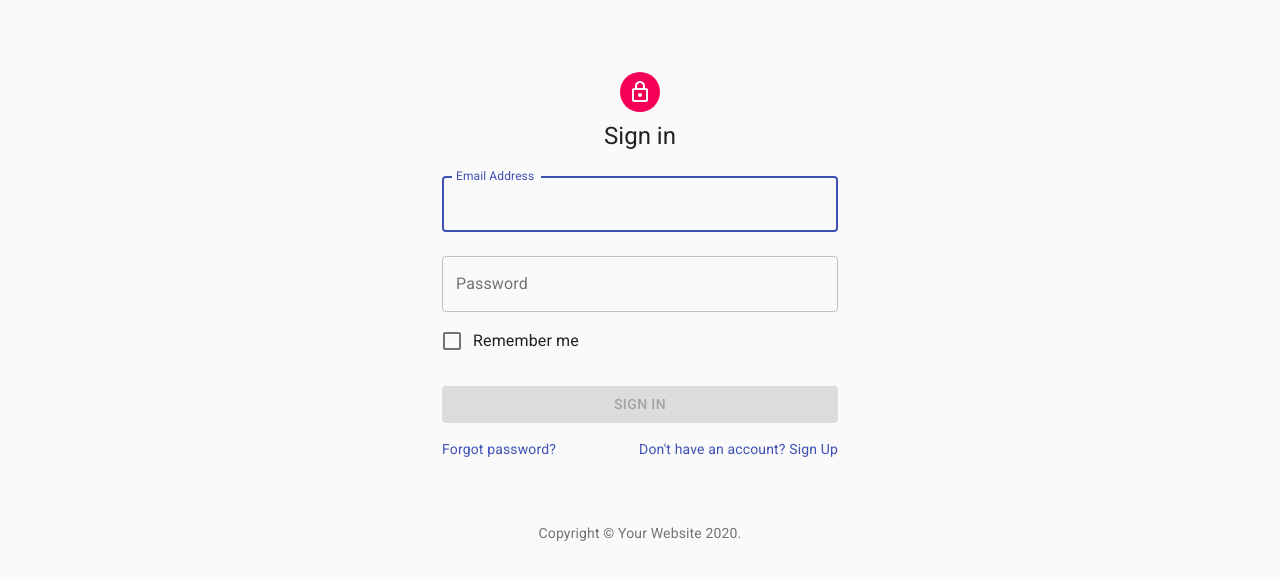
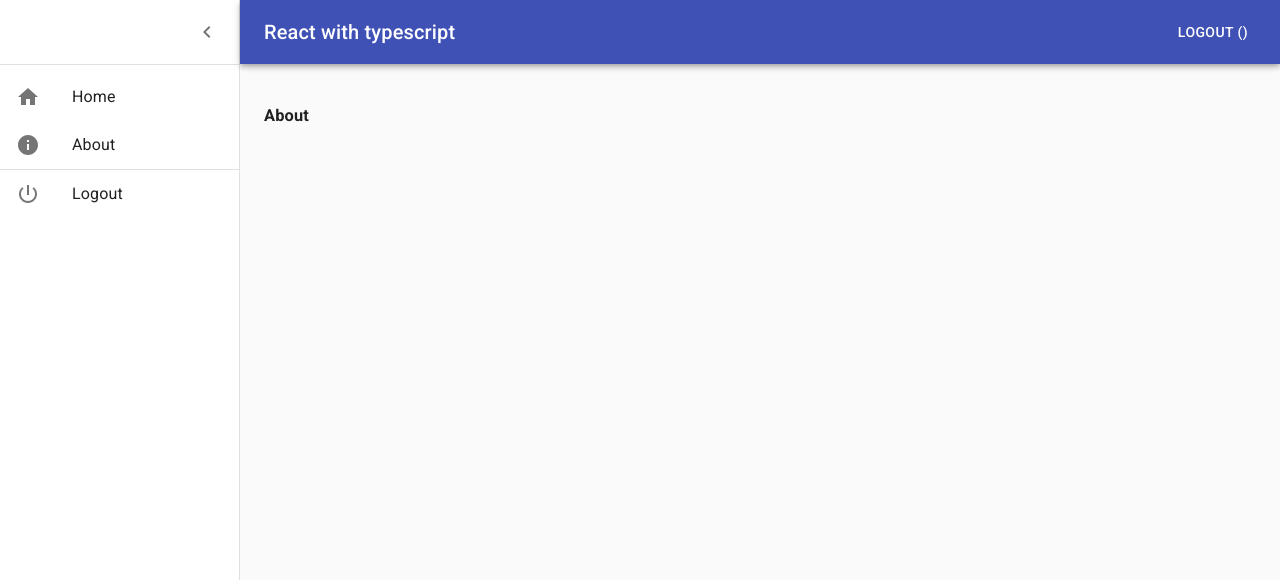
Before and after one commit to antonlashan/react-typescript, a React (Create React App) app: page /about in a window 1280 px wide. Before the commit this address led to /login. Shown: the top 580 px of the page. Built offline with nearby package versions, Linux system fonts and the light colour scheme; sample sign-in values are in the browser's storage; the HTML template or start-up script is replaced by a standard one.

Commit message:
@loadable/component and logout btn

```diff
--- a/src/App.tsx
+++ b/src/App.tsx
@@ -1,10 +1,12 @@
-import React, { Suspense } from "react";
+import React from "react";
 import {
   BrowserRouter as Router,
   Switch,
   Route,
   Redirect,
 } from "react-router-dom";
+import loadable from "@loadable/component";
+
 import AuthenticatedLayout from "./layouts/AuthenticatedLayout";
 import LoginLayout from "./layouts/LoginLayout";
 import { PrivateRoute } from "./components/AuthRoute";
@@ -14,17 +16,16 @@ import { AuthContext, currentUser } from "./services/authentication.service";
 // import Home from "./modules/home/Home";
 // import About from "./modules/about/About";
 
-const Home = React.lazy(() => import("./modules/home/Home"));
-const About = React.lazy(() => import("./modules/about/About"));
-const Login = React.lazy(() => import("./modules/login/Login"));
+const Home = loadable(() => import("./modules/home/Home"));
+const About = loadable(() => import("./modules/about/About"));
+const Login = loadable(() => import("./modules/login/Login"));
 
 function App() {
   return (
     <Router>
       <AuthContext.Provider value={currentUser()}>
         <Switch>
-          <Suspense fallback={<div>Loading...</div>}>
-            {/* <Redirect exact path="/" to="login" /> */}
+          <Redirect exact path="/" to="login" />
           <Route path={["/login"]}>
             <LoginLayout>
               <Switch>
@@ -43,7 +44,6 @@ function App() {
           <Route path="*">
             <Redirect exact to="login" />
           </Route>
-          </Suspense>
         </Switch>
       </AuthContext.Provider>
     </Router>
--- a/src/layouts/Drawer.tsx
+++ b/src/layouts/Drawer.tsx
@@ -2,6 +2,9 @@ import React from "react";
 import clsx from "clsx";
 import { createStyles, makeStyles, Theme } from "@material-ui/core/styles";
 import IconButton from "@material-ui/core/IconButton";
+import PowerSettingsNewIcon from "@material-ui/icons/PowerSettingsNew";
+import HomeIcon from "@material-ui/icons/Home";
+import InfoIcon from "@material-ui/icons/Info";
 import {
   Drawer,
   Divider,
@@ -11,7 +14,6 @@ import {
   ListItemText,
   ListItemProps,
 } from "@material-ui/core";
-import InboxIcon from "@material-ui/icons/MoveToInbox";
 import ChevronLeftIcon from "@material-ui/icons/ChevronLeft";
 import { Link, LinkProps } from "react-router-dom";
 
@@ -45,7 +47,7 @@ const useStyles = makeStyles((theme: Theme) =>
       overflowX: "hidden",
       width: theme.spacing(7) + 1,
       [theme.breakpoints.up("sm")]: {
-        width: theme.spacing(9) + 1,
+        width: theme.spacing(7) + 1,
       },
     },
     toolbar: {
@@ -99,21 +101,22 @@ export function AppDrawer(props: {
       <List>
         <ListItemLink to="/home">
           <ListItemIcon>
-            <InboxIcon />
+            <HomeIcon />
           </ListItemIcon>
           <ListItemText primary="Home" />
         </ListItemLink>
         <ListItemLink to="/about">
           <ListItemIcon>
-            <InboxIcon />
+            <InfoIcon />
           </ListItemIcon>
           <ListItemText primary="About" />
         </ListItemLink>
-        <ListItemLink to="/login">
+        <Divider />
+        <ListItemLink to="/">
           <ListItemIcon>
-            <InboxIcon />
+            <PowerSettingsNewIcon />
           </ListItemIcon>
-          <ListItemText primary="Login" />
+          <ListItemText primary="Logout" />
         </ListItemLink>
       </List>
     </Drawer>
--- a/src/layouts/Header.tsx
+++ b/src/layouts/Header.tsx
@@ -1,11 +1,16 @@
 import React from "react";
 import clsx from "clsx";
 import { createStyles, makeStyles, Theme } from "@material-ui/core/styles";
-import AppBar from "@material-ui/core/AppBar";
-import Toolbar from "@material-ui/core/Toolbar";
-import Typography from "@material-ui/core/Typography";
-import IconButton from "@material-ui/core/IconButton";
+import {
+  AppBar,
+  Toolbar,
+  Button,
+  Typography,
+  IconButton,
+} from "@material-ui/core";
 import MenuIcon from "@material-ui/icons/Menu";
+import { Link } from "react-router-dom";
+import { currentUser } from "../services/authentication.service";
 
 const drawerWidth = 240;
 
@@ -32,12 +37,16 @@ const useStyles = makeStyles((theme: Theme) =>
     hide: {
       display: "none",
     },
+    title: {
+      flexGrow: 1,
+    },
   })
 );
 
 export function Header(props: { open: boolean; onOpen: (o: boolean) => void }) {
   const classes = useStyles();
   const [open, setOpen] = React.useState(false);
+  const currUser = currentUser();
 
   const handleDrawerOpen = () => {
     setOpen(true);
@@ -67,9 +76,12 @@ export function Header(props: { open: boolean; onOpen: (o: boolean) => void }) {
         >
           <MenuIcon />
         </IconButton>
-        <Typography variant="h6" noWrap>
-          Mini variant drawer
+        <Typography variant="h6" className={classes.title} noWrap>
+          React with typescript
         </Typography>
+        <Button color="inherit" to="/" component={Link}>
+          Logout ({currUser?.name.first})
+        </Button>
       </Toolbar>
     </AppBar>
   );
--- a/src/modules/login/Login.tsx
+++ b/src/modules/login/Login.tsx
@@ -134,13 +134,8 @@ const Login = () => {
         </ButtonProgress>
         <Grid container>
           <Grid item xs>
-            <Link href="#" variant="body2">
-              Forgot password?
-            </Link>
-          </Grid>
-          <Grid item>
-            <Link href="#" variant="body2">
-              {"Don't have an account? Sign Up"}
+            <Link href="/mocks/login.json" target="_blank" variant="body2">
+              Credintials
             </Link>
           </Grid>
         </Grid>
```
Also changed, not shown: package.json (+8 -1 lines), 1 other file (tests, documents, lock files or other folders). Lines whose indentation alone changed are shown as unchanged.
